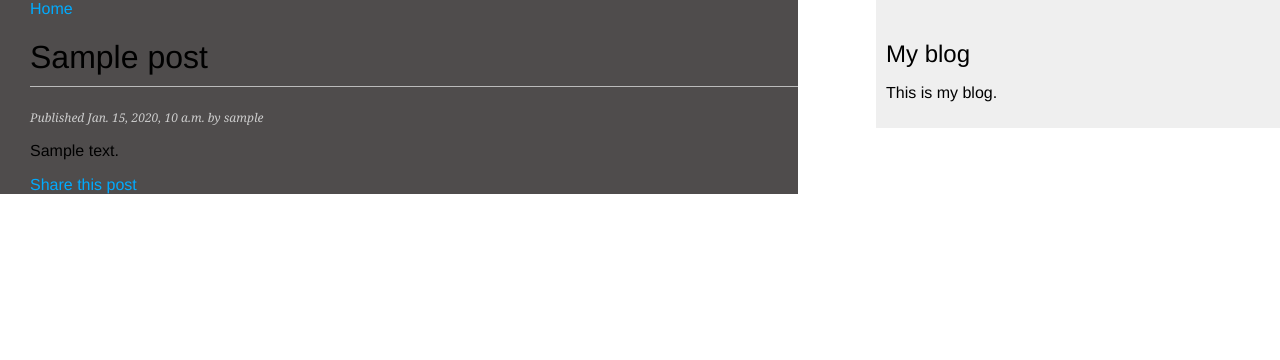
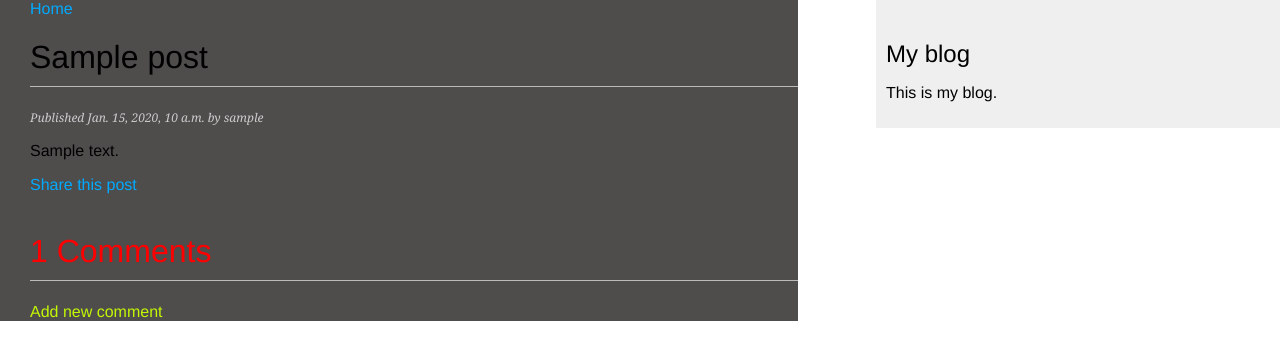
Before and after one commit to Eng-Hamad-Ghosen/Django_Blog_Application, a Django app: a page that uses blog/templates/blog/post/post_details.html in a window 1280 px wide. Shown: the top 360 px of the page. Run offline with Django 5.2, Linux system fonts and the light colour scheme; tables that the repository leaves empty hold one stand-in row (values such as "Sample post").

Commit message:
Add Comment model and comments system to posts using forms

```diff
--- a/blog/models.py
+++ b/blog/models.py
@@ -34,3 +34,19 @@ class Post(models.Model):
         #                                             self.publish.year,
         #                                             self.publish.month,
         #                                             self.publish.day])
+
+class Comment(models.Model):
+    post = models.ForeignKey('Post', on_delete=models.CASCADE, related_name='post_comment')
+
+    name = models.CharField(max_length=50)
+    email = models.EmailField()
+    body = models.TextField()
+    created = models.DateTimeField(auto_now_add=True)
+    updated = models.DateTimeField(auto_now=True)
+    active = models.BooleanField(default=True)
+
+    class Meta:
+        ordering = ['created']
+        indexes = [models.Index(fields=['created']),]
+    def __str__(self):
+        return f"Comment by {self.name} on {self.post}"
--- a/blog/templates/blog/post/post_details.html
+++ b/blog/templates/blog/post/post_details.html
@@ -12,4 +12,14 @@
     {{ post.body|linebreaks }}
 
     <a href="{% url 'blog:post_share' post.id %}">Share this post</a>
+    <br><br>
+    <h1 style="color: red;"> {{comment_count}} Comments</h1>
+    <a style="color: rgb(195, 248, 4);" href="{% url 'blog:post_comment' post.id %}">Add new comment</a>
+
+    {% comment %}
+
+    <!-- {% include 'blog/post/comment.html' %} -->
+    {% endcomment %}
+
+
 {% endblock content %}
--- a/blog/urls.py
+++ b/blog/urls.py
@@ -6,4 +6,5 @@ urlpatterns = [
     path('CBVpost_list/', views.Post_List.as_view(), name='CBVpost_list'),
     path('<int:year>/<int:month>/<int:day>/<str:slug>/', views.post_details, name='post_details'),
     path('<int:id>/post_share/',views.post_share, name='post_share'),
+    path('<int:id>/comment/',views.post_comment, name='post_comment'),
 ]
--- a/blog/views.py
+++ b/blog/views.py
@@ -2,11 +2,12 @@ import random
 from django.shortcuts import render, get_object_or_404
 from django.http import Http404, HttpRequest
 from django.http import HttpResponse
-from .models import Post
+from .models import Post, Comment
 from django.core.paginator import Paginator, EmptyPage
 from django.views.generic import ListView
-from. forms import EmailPostForm
+from. forms import EmailPostForm, CommentForm
 from django.core.mail import send_mail
+from django.views.decorators.http import require_POST
 # Create your views here.
 
 def post_list(request):
@@ -39,7 +40,8 @@ def post_details(request, year, month, day, slug):
                              publish__year=year,
                              publish__month=month,
                              publish__day=day)
-    return render(request, 'blog/post/post_details.html', {'post':post})
+    comment_count = Comment.objects.filter(post=post).count()
+    return render(request, 'blog/post/post_details.html', {'post':post, 'comment_count':comment_count})
 
 def post_share(request, id):
     post = get_object_or_404(Post, id=id)
@@ -58,3 +60,25 @@ def post_share(request, id):
     else:
         form = EmailPostForm()
     return render(request, 'blog/post/share.html', {'form':form, 'post':post, 'sent':sent, 'post_url':post_url})
+
+# @require_POST
+def post_comment(request, id):
+    post = get_object_or_404(Post, id=id)
+    comments = Comment.objects.filter(post=post)
+    comment = None
+    if request.method=='POST':
+        form = CommentForm(data=request.POST)
+        if form.is_valid():
+            obj_comment = form.save(commit=False)
+            obj_comment.post = post
+            obj_comment.save()
+            comment = 'Done'
+            return render(request, 'blog/post/comment.html', {'post':post,
+                                                        'form':form,
+                                                        'comment':comment,
+                                                        'comments':comments})
+    form = CommentForm()
+    return render(request, 'blog/post/comment.html', {'post':post,
+                                                    'form':form,
+                                                    'comment':comment,
+                                                    'comments':comments})
```
Also changed, not shown: blog/admin.py (+7 -1 lines), blog/forms.py (+7 -1 lines), blog/templates/blog/post/comment.html (added, +20 -0 lines), blog/migrations/0007_comment.py (added).
